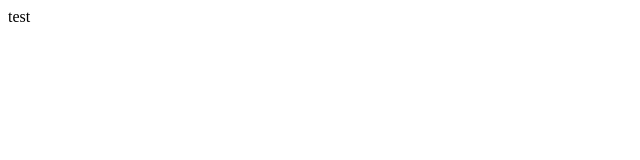
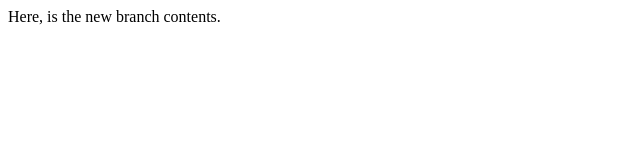
Before and after one commit to sonaligupta9/lecture1, a plain HTML site: page index.html in a window 1280 px wide. Shown: the whole page, without its empty margins (0-640 px from the left). Drawn offline with Linux system fonts and the light colour scheme.

Commit message:
New branch contents

```diff
--- a/index.html
+++ b/index.html
@@ -4,6 +4,6 @@
         <title> Test </title>
     </head>
     <body>
-        test
+        Here, is the new branch contents.
     </body>
 </html>
```
